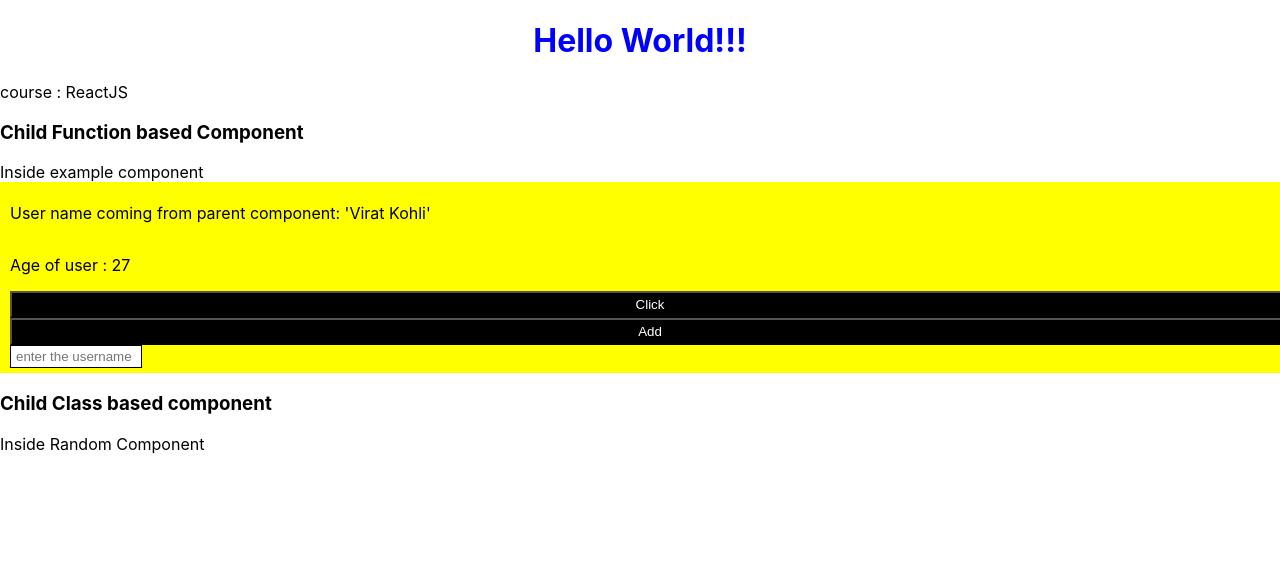
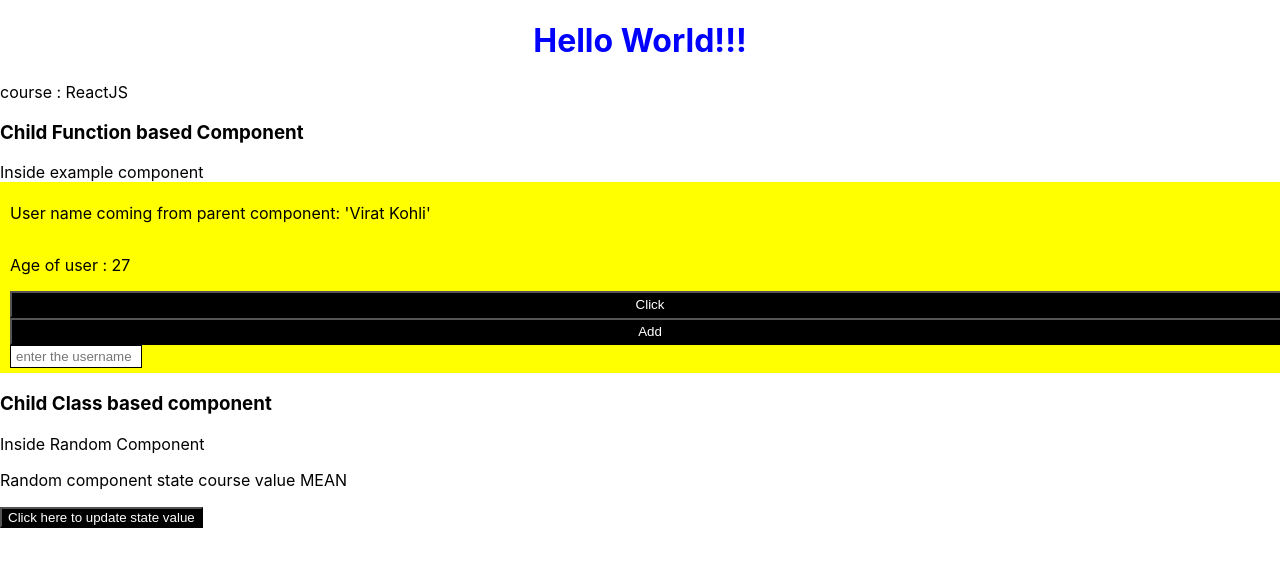
Before and after one commit to ashishsamuel/react-learning, a React (Create React App) app: page / in a window 1280 px wide. Shown: the top 566 px of the page. Built offline with nearby package versions, Linux system fonts and the light colour scheme.

Commit message:
class component lifecycle methods changes

```diff
--- a/src/components/Random.jsx
+++ b/src/components/Random.jsx
@@ -4,10 +4,32 @@
 import React from 'react';
 
 export class Random extends React.Component {
+
+    constructor() {
+        super();
+        this.state = {course: "MERN"};
+    }
+
+    componentDidMount() {
+        console.log("course value in state",this.state.course);
+        setTimeout(() => {
+            this.setState({course: "MEAN"})
+        }, 1000);
+        console.log("course value in state after updation",this.state.course);
+
+    }
+
+    changeCourse = ()=>{
+        this.setState({course:"MEAN"});
+    }
+
     render() {
         return(
             <div>
                 <p>Inside Random Component</p>
+                <p>Random component state course value {this.state.course}</p>
+                <button style={{backgroundColor:'black',color:'white'}}
+                onClick={this.changeCourse}>Click here to update state value</button>
             </div>
         )
     }
```
